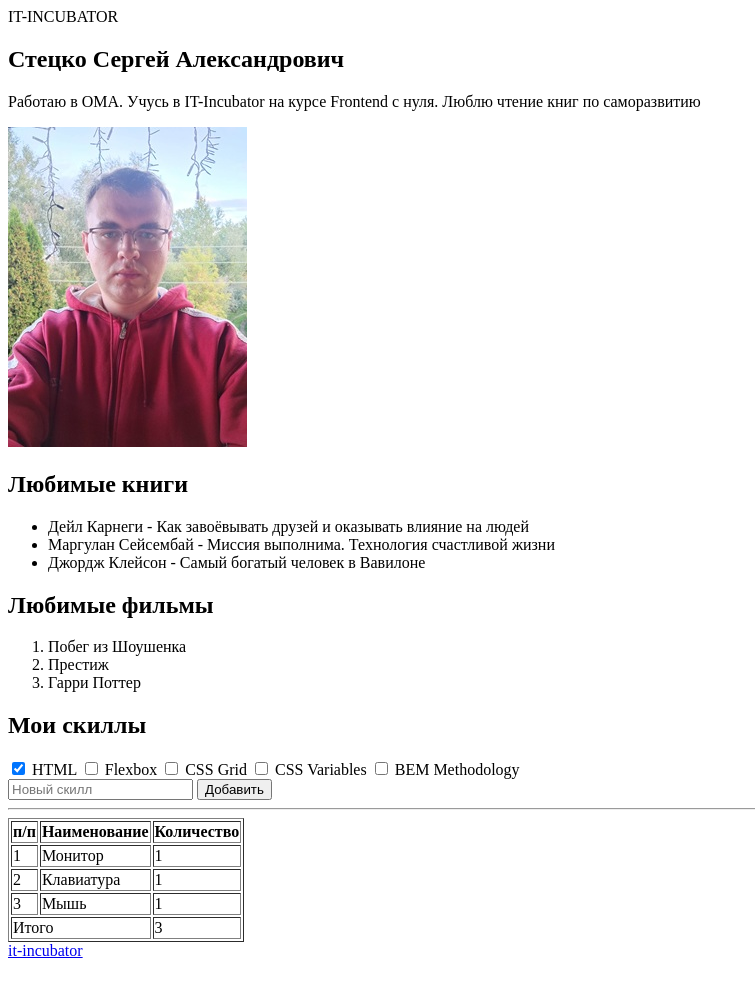
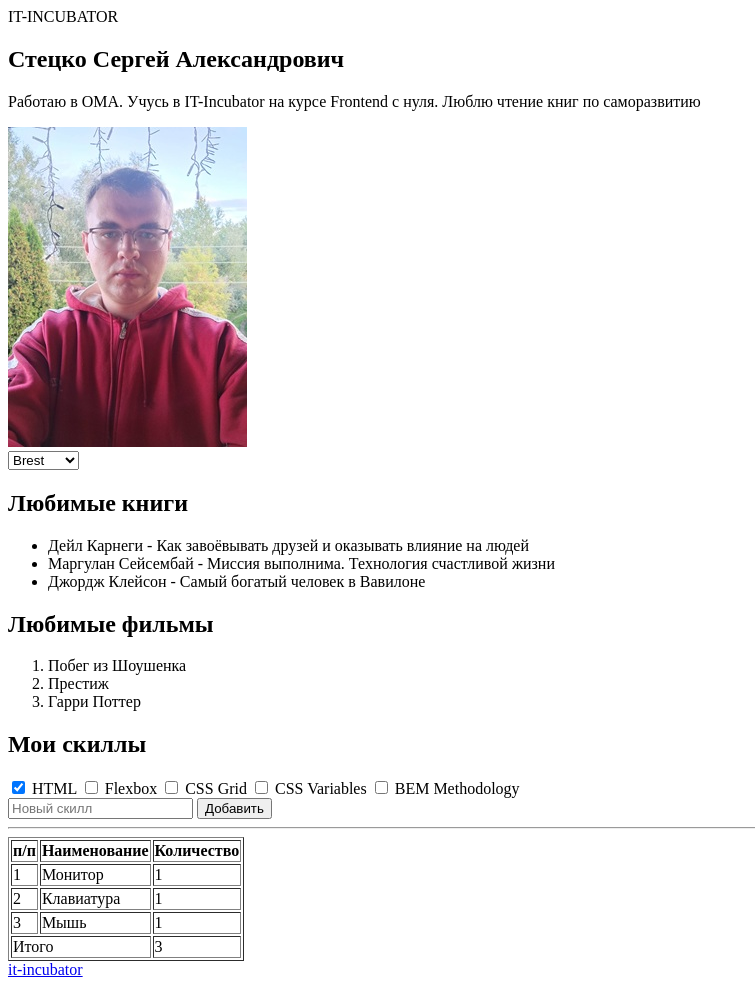
Before and after one commit to sergeistetsko/1-hw-with-auto-test-html-css-main, a plain HTML site: page index.html in a window 1280 px wide. Shown: the whole page, without its empty margins (0-755 px from the left). Drawn offline with Linux system fonts and the light colour scheme.

Commit message:
new version

```diff
--- a/index.html
+++ b/index.html
@@ -30,6 +30,11 @@
 
     <section data-cy="hw1-section-about-pre">
       <!-- 2) В этом разделе создай выпадающий список с разными городами (не меньше 3-х). Свой город сделай вторым в этом списке. С помощью специального атрибута, сделай так, чтобы твой город всегда был выбранным по умолчанию  -->
+       <select>
+        <option>Minsk</option>
+        <option selected>Brest</option>
+        <option>Moscow</option>
+       </select>
       <div data-cy="hw1-unordered-list-box-pre">
         <!-- 3) В этом разделе создай 2 дочерних элемента: -->
 
```
